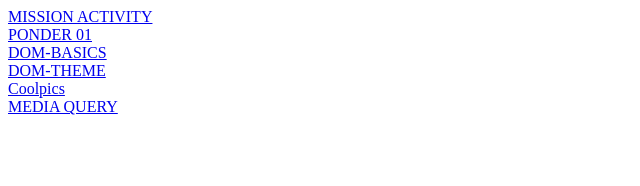
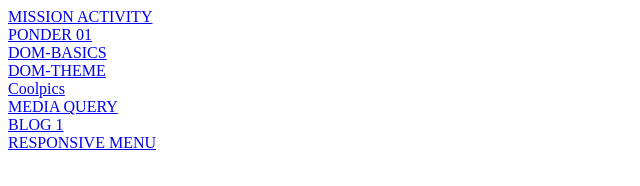
Before and after one commit to TheAJ88/WDD131, a plain HTML site: page index.html in a window 1280 px wide. Shown: the whole page, without its empty margins (0-640 px from the left). Drawn offline with Linux system fonts and the light colour scheme.

```diff
--- a/index.html
+++ b/index.html
@@ -18,5 +18,11 @@
     </nav>
     <nav>    <a href="MEDIA QUERY/index.html">MEDIA QUERY</a>
     </nav>
+    </nav>
+    <nav>    <a href="blog/index.html">BLOG 1</a>
+    </nav>
+    </nav>
+    <nav>    <a href="ponder04/responsive.html">RESPONSIVE MENU</a>
+    </nav>
 </body>
 </html>
```
